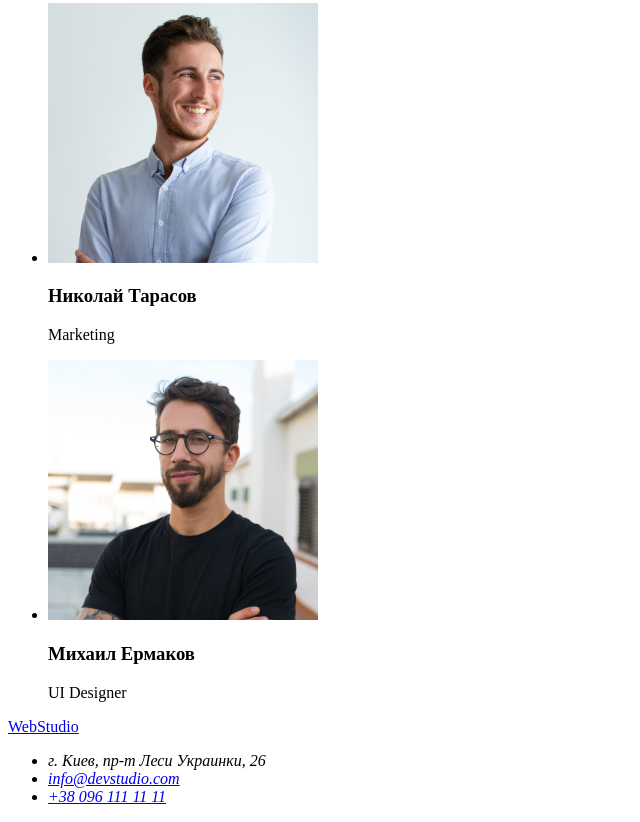
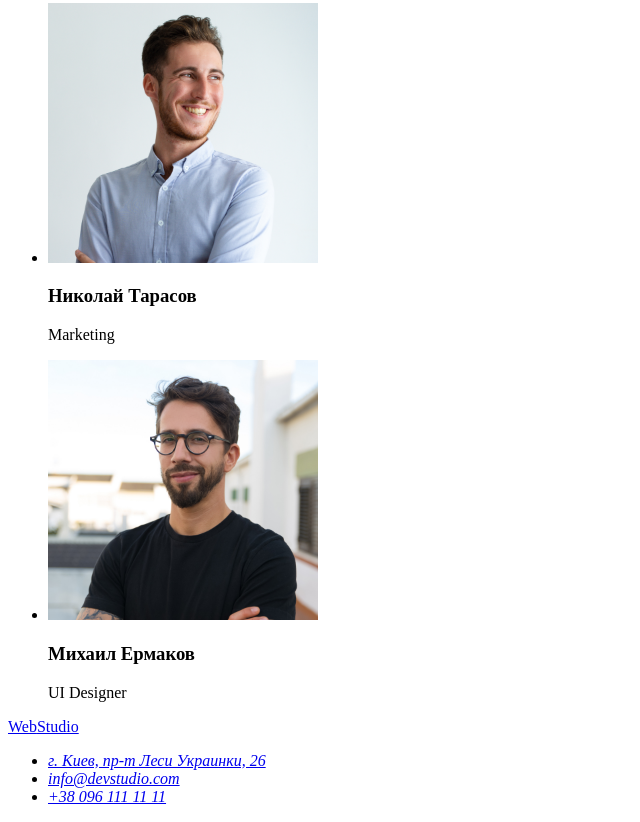
Before and after one commit to VladKryvenko/Web-Studio-01, a plain HTML site: page index.html in a window 1280 px wide. Shown: the part 2095-2917 px from the top of the page, without its empty margins (0-640 px from the left). Drawn offline with Linux system fonts and the light colour scheme.

Commit message:
address link changes

```diff
--- a/index.html
+++ b/index.html
@@ -92,8 +92,7 @@
 		<address>
 			<ul>
 				<li>
-					<span>г. Киев, пр-т Леси Украинки, 26</span>
-				</li>
+					<a href="https://goo.gl/maps/cHCvmtt4Cjto5mqM6" target="_blank" rel="noopener noreffer">г. Киев, пр-т Леси Украинки, 26</a>
 				<li>
 					<a href="mailto:info@devstudio.com">info@devstudio.com</a>
 				</li>
```
